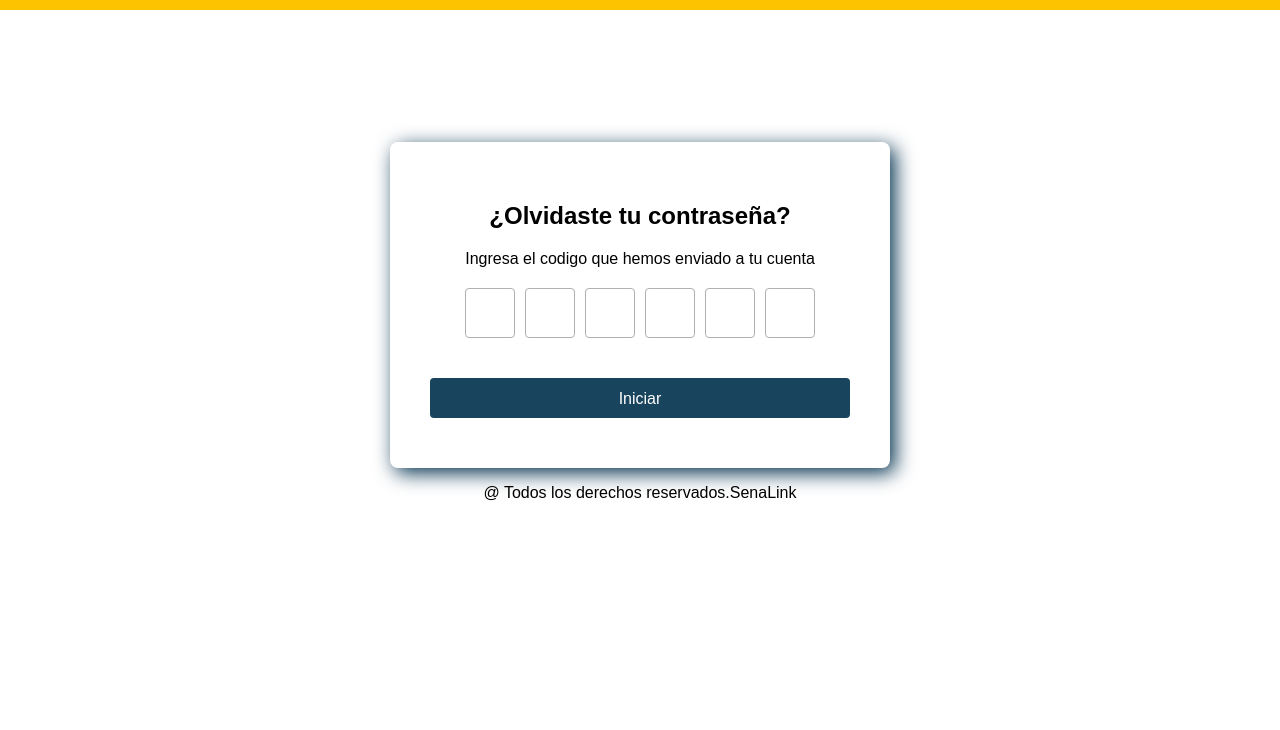
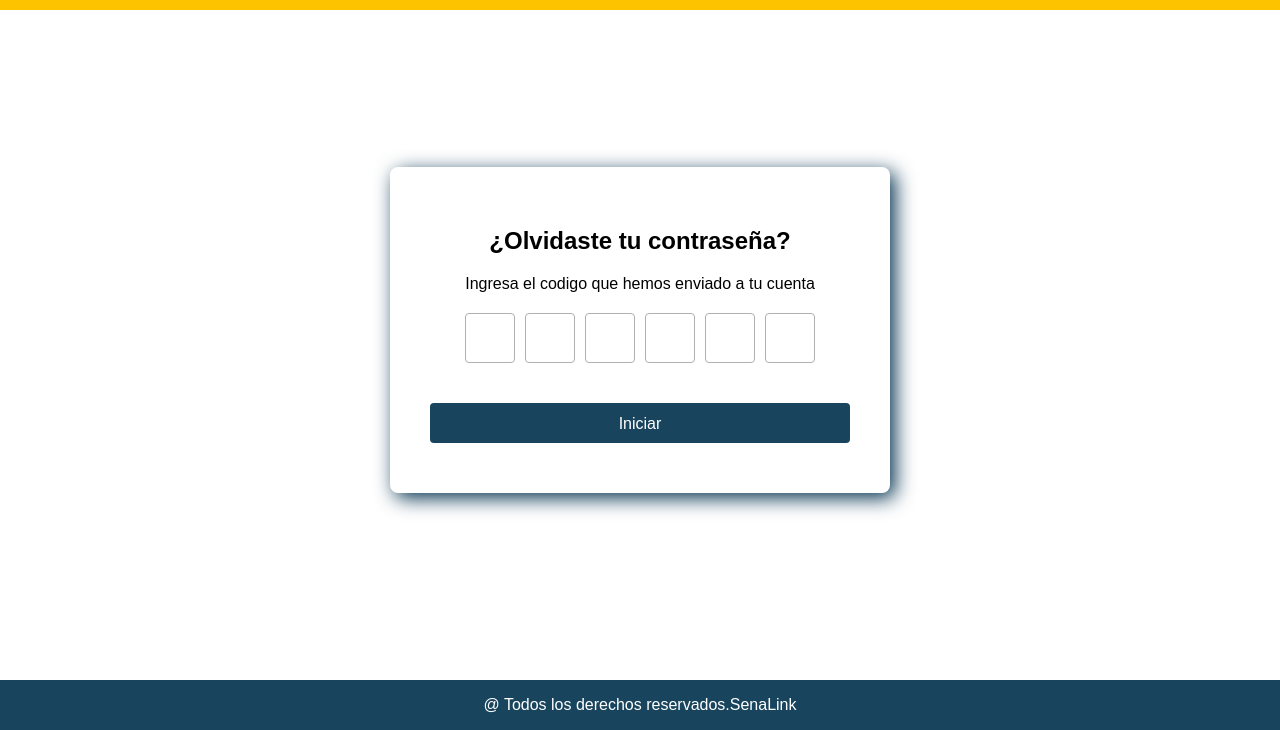
Before and after one commit to felipe397/senalink5, a PHP site: page /html/Fogot_code.html in a window 1280 px wide. Shown: the part 70-800 px from the top of the page. Run offline with PHP 8.4, Linux system fonts and the light colour scheme.

Commit message:
modificacion footer

```diff
--- a/senalink/css/Inputs.css
+++ b/senalink/css/Inputs.css
@@ -252,3 +252,12 @@
     margin-top: 1rem;
   }
 }
+
+footer {
+    background-color: var(--Secundary-950);
+    color: white;
+    text-align: center;
+    width: 100%;
+    position: fixed;
+    bottom: 0;
+}
--- a/senalink/html/Fogot_code.html
+++ b/senalink/html/Fogot_code.html
@@ -36,9 +36,6 @@
           <button>Iniciar</button>
   </main>
 </div>
-<div class="footer"></div>
-</body>
-</html>
 <footer>
     <p>@ Todos los derechos reservados.SenaLink</p>
   </footer>
--- a/senalink/html/Forgot.html
+++ b/senalink/html/Forgot.html
@@ -28,8 +28,8 @@
           <input placeholder="Correo electrónico" type="email"/>
           <a href="Fogot_code.html"><button>Enviar</button></a>
   </main>
-  <footer class="footer__forgot">
-    @ Todos los derechos reservados. SenaLink
+  <footer>
+    <p>@ Todos los derechos reservados. SenaLink</p>
   </footer>
 </body>
 </html>
--- a/senalink/html/Super_Admin/Formulario.html
+++ b/senalink/html/Super_Admin/Formulario.html
@@ -11,8 +11,10 @@
     <link rel="shortcut icon " href="../../img/Favicon1.png">
 </head>
 <body>
+
     <header class="header__login">
         <img class="icons" src="../../icon/account_circle_24dp_FFFFFF_FILL0_wght400_GRAD0_opsz24.svg" alt="Account Icon">
+
     </header>
     <div class="container__main">
         <main class="container">
```
Also changed, not shown: senalink/css/footer-fix.css (deleted, +0 -9 lines).
